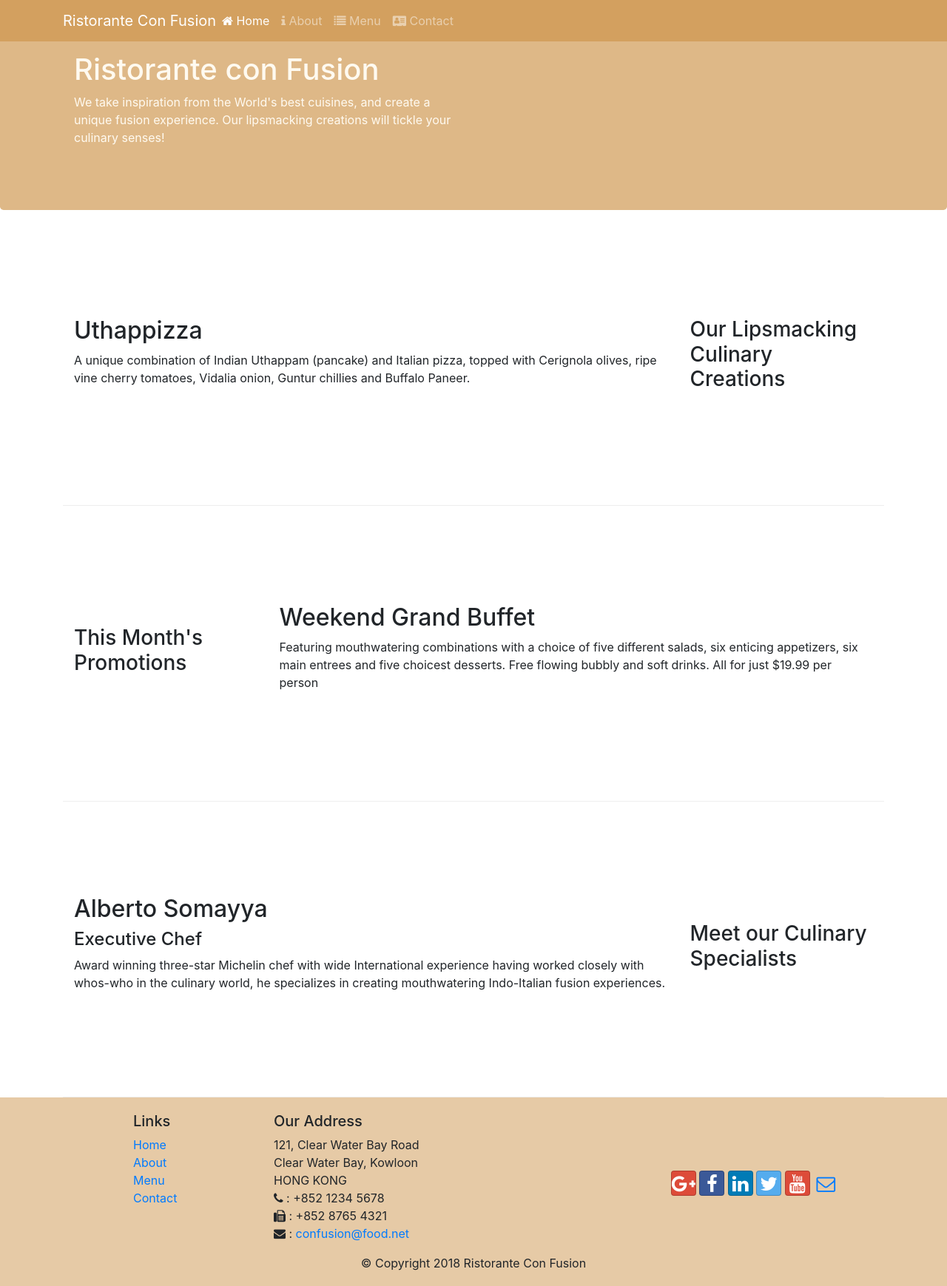
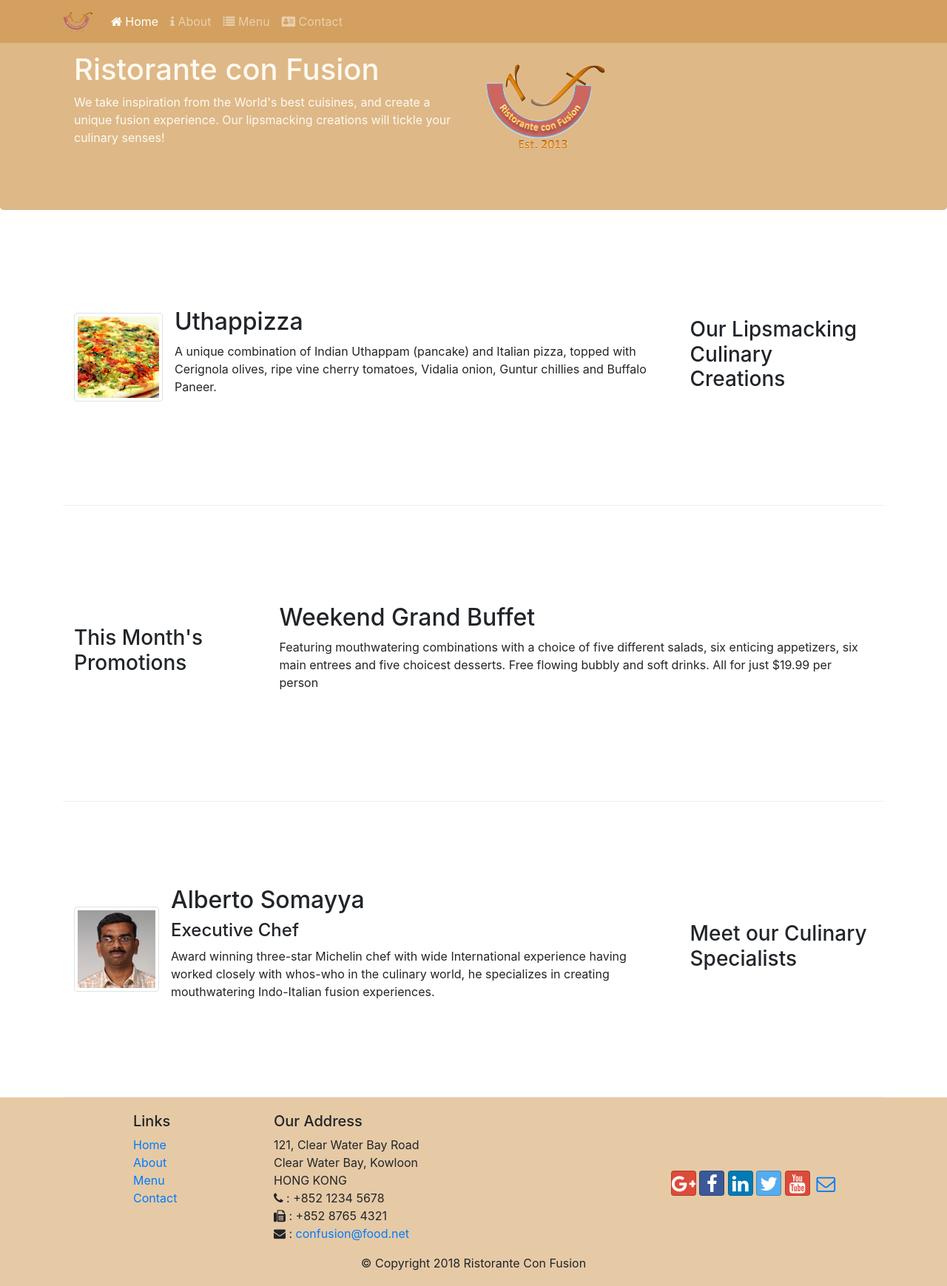
Before and after one commit to Amogha03/Bootstrap-ConFusion, a website: page index.html in a window 1280 px wide. Shown: the whole page at 74% size. Drawn offline with nearby package versions, Linux system fonts and the light colour scheme.

Commit message:
Images and Media

```diff
--- a/index.html
+++ b/index.html
@@ -22,7 +22,7 @@
                 <span class="navbar-toggler-icon"></span>
             </button>
 
-            <a class="navbar-brand mr-auto" href="#">Ristorante Con Fusion</a>
+            <a class="navbar-brand" href="#"><img src="img/logo.png" height="30" width="41"></a>
 
             <div class="collapse navbar-collapse" id="Navbar">
                 <ul class="navbar-nav mr-auto">
@@ -41,7 +41,8 @@
                     <h1>Ristorante con Fusion</h1>
                     <p>We take inspiration from the World's best cuisines, and create a unique fusion experience. Our lipsmacking creations will tickle your culinary senses!</p>
                 </div>
-                <div class="col-12 col-sm">
+                <div class="col-12 col-sm align-self-center">
+                    <img src="img/logo.png" class="img-fluid">
                 </div>
             </div>
         </div>
@@ -53,8 +54,13 @@
                 <h3>Our Lipsmacking Culinary Creations</h3>
             </div>
             <div class="col col-sm order-sm-first col-md">
-                <h2>Uthappizza</h2>
-                <p class="d-none d-sm-block">A unique combination of Indian Uthappam (pancake) and Italian pizza, topped with Cerignola olives, ripe vine cherry tomatoes, Vidalia onion, Guntur chillies and Buffalo Paneer.</p>
+                <div class="media">
+                    <img class="d-flex mr-3 img-thumbnail align-self-center" src="img/uthappizza.png" alt="uthappizza">
+                    <div class="media-body">
+                        <h2 class="mt-0">Uthappizza</h2>
+                        <p class="d-none d-sm-block">A unique combination of Indian Uthappam (pancake) and Italian pizza, topped with Cerignola olives, ripe vine cherry tomatoes, Vidalia onion, Guntur chillies and Buffalo Paneer.</p>
+                    </div>
+                </div>
             </div>
         </div>
 
@@ -74,9 +80,14 @@
                 <h3>Meet our Culinary Specialists</h3>
             </div>
             <div class="col col-sm order-sm-first col-md">
-                <h2>Alberto Somayya</h2>
-                <h4>Executive Chef</h4>
-                <p class="d-none d-sm-block">Award winning three-star Michelin chef with wide International experience having worked closely with whos-who in the culinary world, he specializes in creating mouthwatering Indo-Italian fusion experiences. </p>
+                <div class="media">
+                    <img class="d-flex mr-3 img-thumbnail align-self-center" src="img/alberto.png" alt="alberto">
+                    <div class="media-body">
+                        <h2 class="mt-0">Alberto Somayya</h2>
+                        <h4>Executive Chef</h4>
+                        <p class="d-none d-sm-block">Award winning three-star Michelin chef with wide International experience having worked closely with whos-who in the culinary world, he specializes in creating mouthwatering Indo-Italian fusion experiences. </p>
+                    </div>
+                </div>
             </div>
         </div>
     </div>
```
Also changed, not shown: aboutus.html (+5 -4 lines), contactus.html (+9 -6 lines), img/alberto.png (added), img/buffet.png (added), img/logo.png (added), img/uthappizza.png (added), 1 other file.
